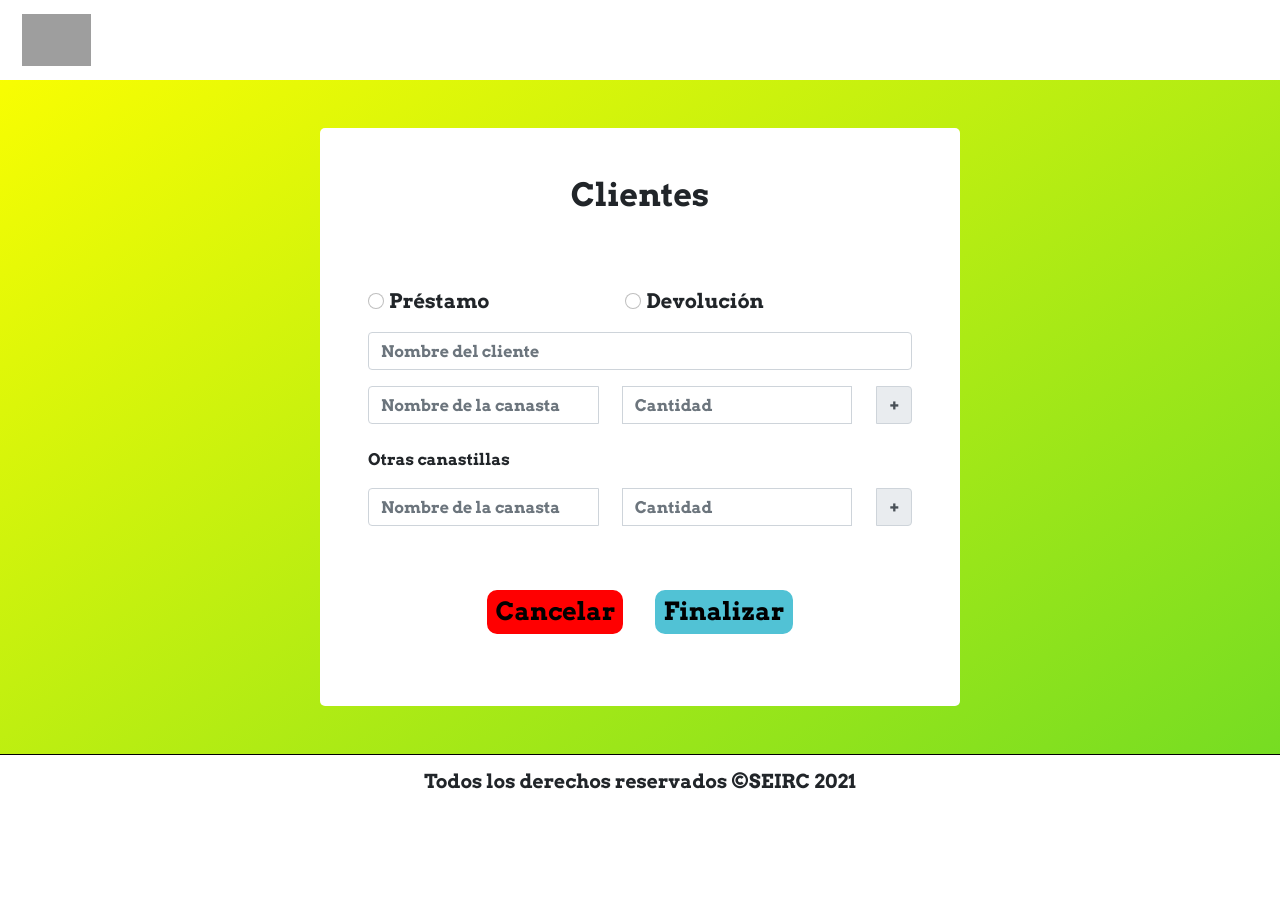
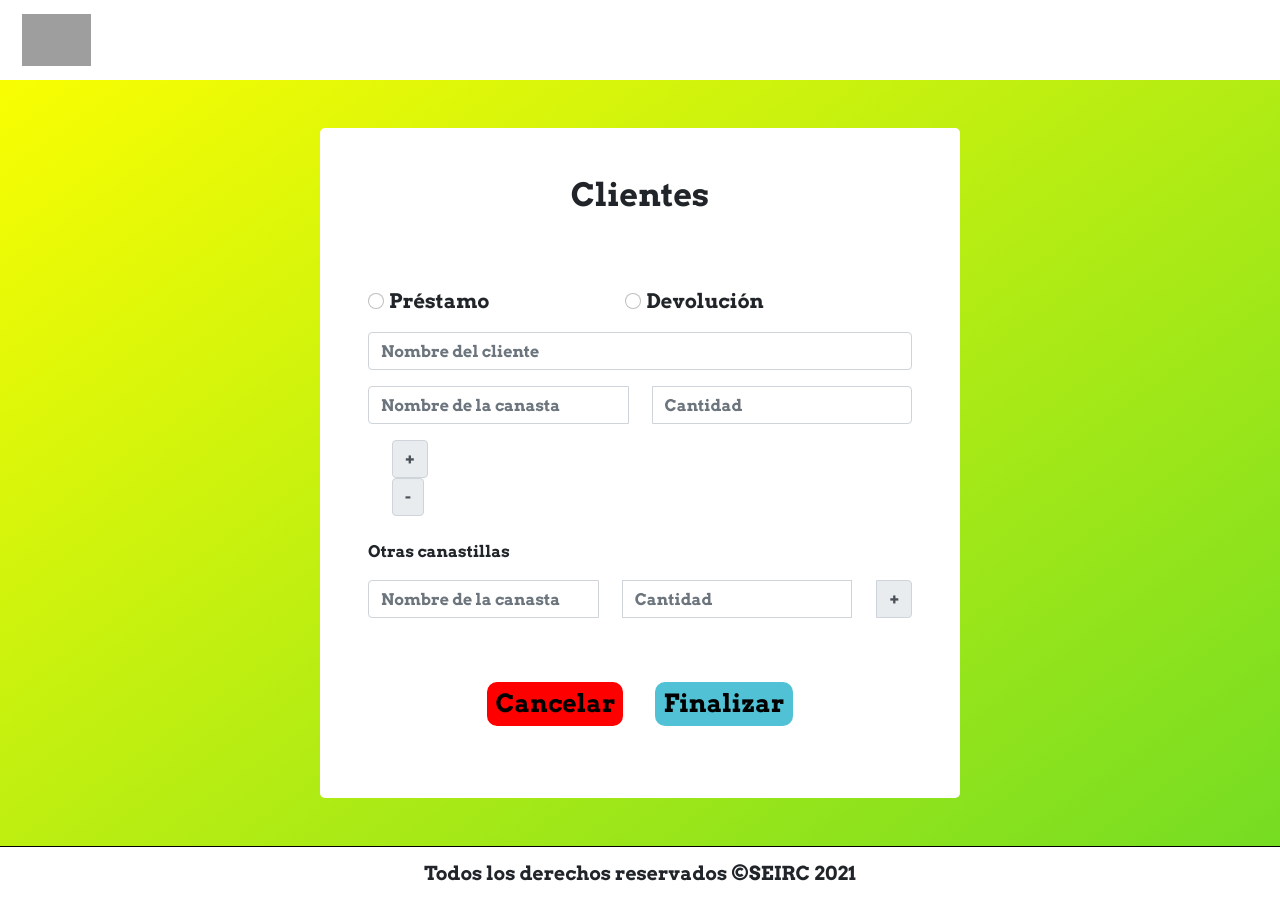
Before and after one commit to LeisyVasquez/SEIRC, a React (Create React App) app in the folder client/: page /loanReturnClient in a window 1280 px wide. Before the commit the page ends 825 px from the top, so only its background shows below. Built offline with nearby package versions, Linux system fonts and the light colour scheme; grey boxes are pictures that could not be loaded.

Commit message:
Funcionalidad de añadir canastas en prestamo

```diff
--- a/client/src/components/loanReturnClient.jsx
+++ b/client/src/components/loanReturnClient.jsx
@@ -5,6 +5,19 @@ import { Container, Form } from "react-bootstrap";
 
 
 const LoanReturnClient = () => {
+    const [basketsList,setBasketsList] = useState([{id:1}]);
+
+    const addBasket = ()=>{
+        setBasketsList(basketsList=>[...basketsList,{id:basketsList[basketsList.length-1].id+1}]);
+        console.log(basketsList);
+    }
+    const deleteBasket = ()=>{
+        if(basketsList.length!==1){
+            const basketsListUpdate = basketsList.filter(({ id }) => id !== basketsList[basketsList.length-1].id);
+            setBasketsList(basketsListUpdate)
+        }
+    }
+
 
     return (
         <div className="basketsRegistration" >
@@ -24,16 +37,18 @@ const LoanReturnClient = () => {
                             <option>Samuel</option>
                             <option>Juan</option>
                         </datalist>
-
-                    <div class="input-group mb-3">
+                    {basketsList.map((basket)=>(
+                        <div class="input-group mb-3">
                         <input type="text" class="form-control mr-4" placeholder="Nombre de la canasta" list="listacanastas" />
                         <datalist id="listacanastas">
                             <option>Verde</option>
                             <option>Amarilla</option>
                         </datalist>
                         <input type="text" class="form-control" placeholder="Cantidad" />
-                        <button type="button" class="input-group-text ml-4"> + </button>
-                    </div>
+                        </div>
+                    ))}
+                    <button type="button" class="input-group-text ml-4" onClick={addBasket}> + </button>
+                    <button type="button" class="input-group-text ml-4" onClick={deleteBasket}> - </button>
 
                     <section className="mt-4">
                         <p class="text-start mt-4 mb-3">Otras canastillas</p>
```
